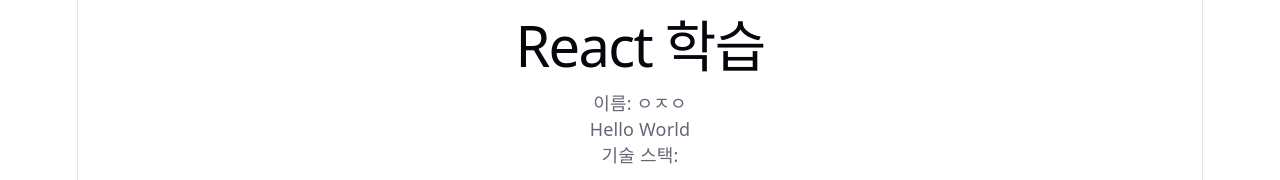
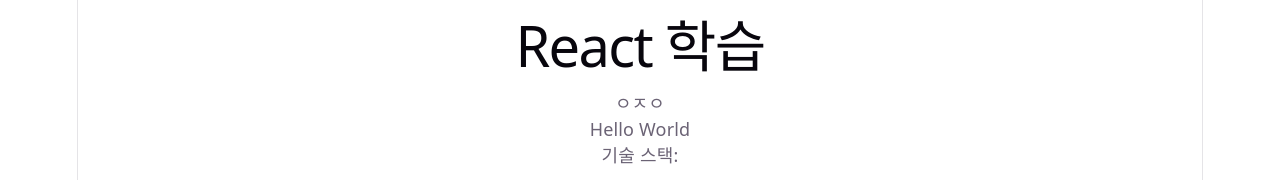
Before and after one commit to ije90s/react-pratice, a React (Vite) app: page / in a window 1280 px wide. Shown: the top 180 px of the page. Built offline with nearby package versions, Linux system fonts and the light colour scheme.

Commit message:
2단계: Props로 데이터 전달 - Profile이 props를 받도록 리팩터링 및 학습 기록 추가

```diff
--- a/src/App.tsx
+++ b/src/App.tsx
@@ -4,7 +4,11 @@
   return (
     <div>
       <h1>React 학습</h1>
-      <Profile />
+      <Profile
+        name="ㅇㅈㅇ"
+        intro="Hello World"
+        stack={["node", "react", "typescript"]}
+      />
     </div>
   )
 }
--- a/src/components/Profile.tsx
+++ b/src/components/Profile.tsx
@@ -1,17 +1,16 @@
-function Profile() {
-  // TODO(human): 이름, 한줄소개, 기술스택을 렌더링하는 JSX를 반환하세요.
-  const myProfile = {
-    name: "ㅇㅈㅇ",
-    intro: "Hello World",
-    stack: ["node", "react", "typescript"]
-  };
-
+// TODO(human): ProfileProps 인터페이스를 정의하고, Profile이 props를 받아 사용하도록 고치세요.
+interface ProfileProps {
+    name: string;
+    intro: string;
+    stack: string[];
+}
+function Profile({name, intro, stack}: ProfileProps) {
   return (
-  <>
-    <div>이름: {myProfile.name}</div>
-    <div>{myProfile.intro}</div>
-    <div>기술 스택: <ul>{myProfile.stack.map((skill) => (<li key={skill}>{skill}</li>))}</ul></div>
-  </>
+    <>
+      <div>{name}</div>
+      <div>{intro}</div>
+      <div>기술 스택: <ul>{stack.map((skill) => (<li key={skill}>{skill}</li>))}</ul></div>
+    </>
   )
 }
 
```
Also changed, not shown: 1 other file (tests, documents, lock files or other folders).
